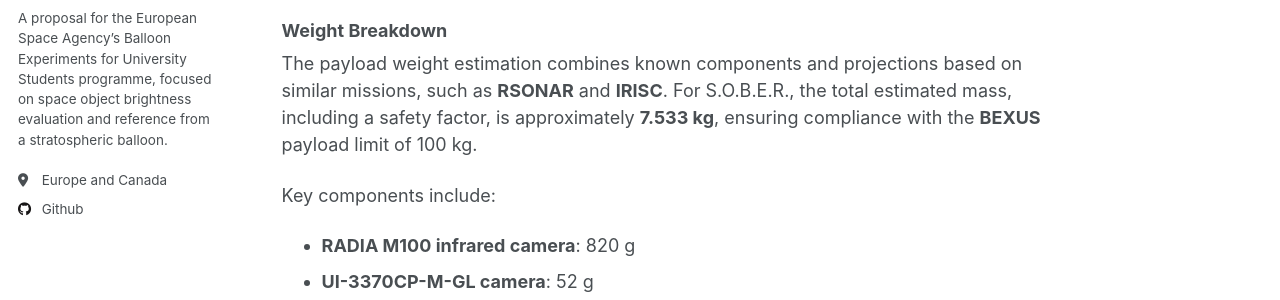
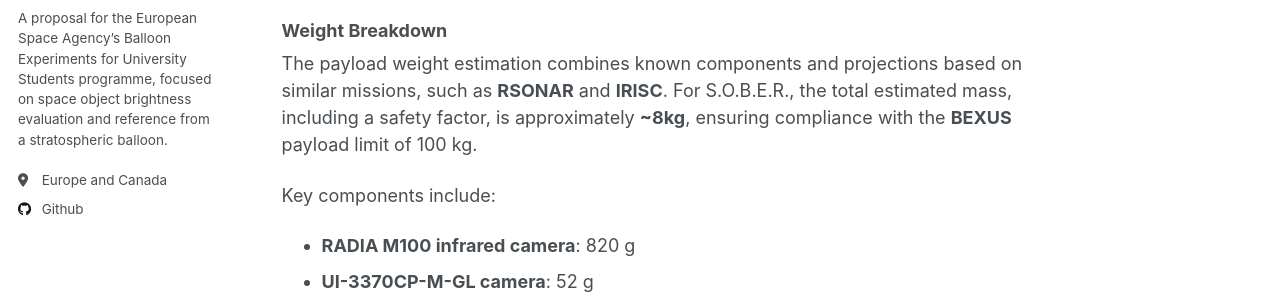
Before and after one commit to projectSOBER/projectSOBER.github.io, a Jekyll site: the page built from _portfolio/portfolio-1.md, in a window 1280 px wide and 900 px high. Shown: the part 382-682 px from the top of the window. Built offline with Jekyll 4.4.1, drawn with Linux system fonts in a browser that asks for light colours.

Commit message:
Update portfolio-1.md

```diff
--- a/_portfolio/portfolio-1.md
+++ b/_portfolio/portfolio-1.md
@@ -8,7 +8,7 @@ As part of the development of **Project S.O.B.E.R.**, a stratospheric balloon ex
 
 ### Weight Breakdown
 
-The payload weight estimation combines known components and projections based on similar missions, such as **RSONAR** and **IRISC**. For S.O.B.E.R., the total estimated mass, including a safety factor, is approximately **7.533 kg**, ensuring compliance with the **BEXUS** payload limit of 100 kg.
+The payload weight estimation combines known components and projections based on similar missions, such as **RSONAR** and **IRISC**. For S.O.B.E.R., the total estimated mass, including a safety factor, is approximately **~8kg**, ensuring compliance with the **BEXUS** payload limit of 100 kg.
 
 Key components include:
 - **RADIA M100 infrared camera**: 820 g
```
